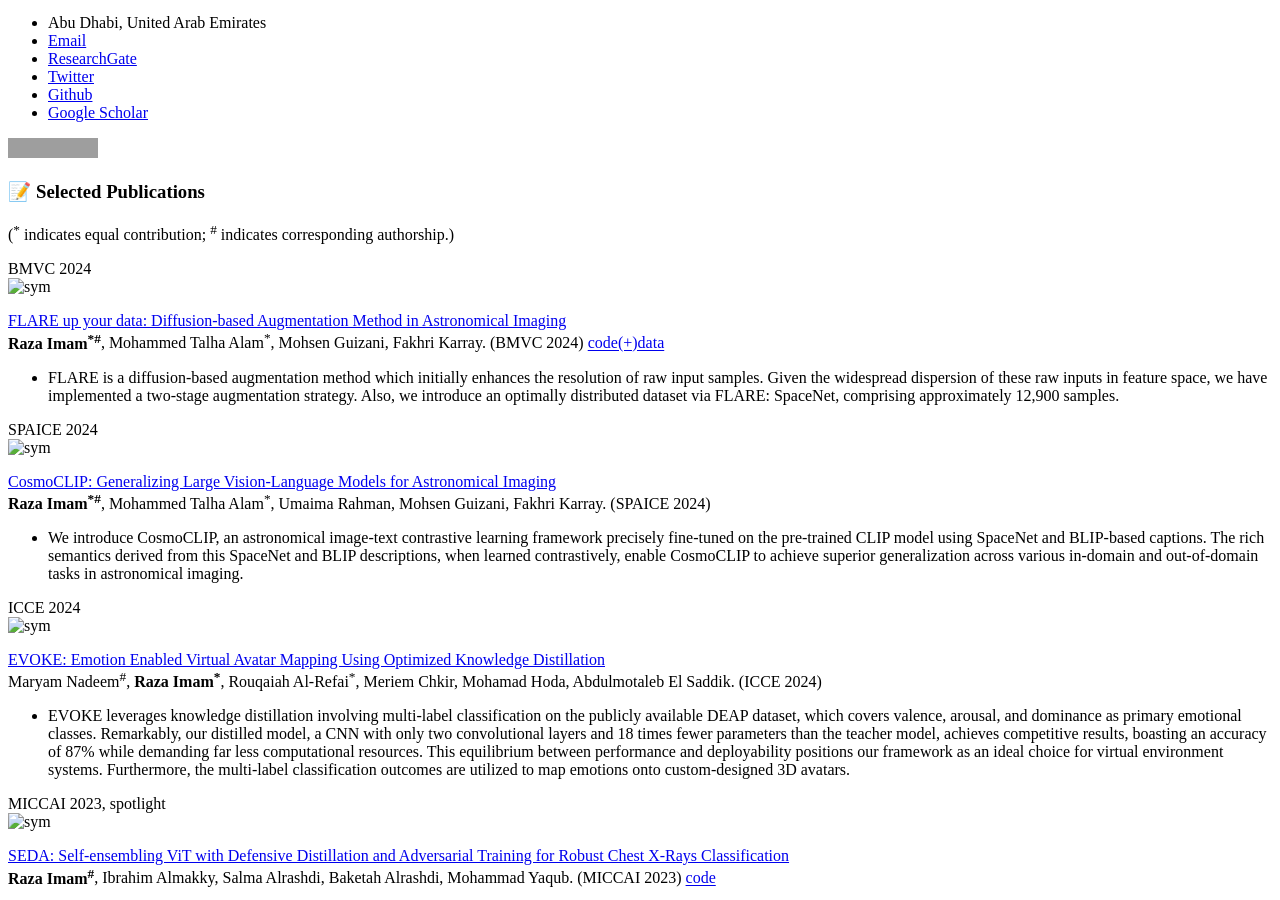
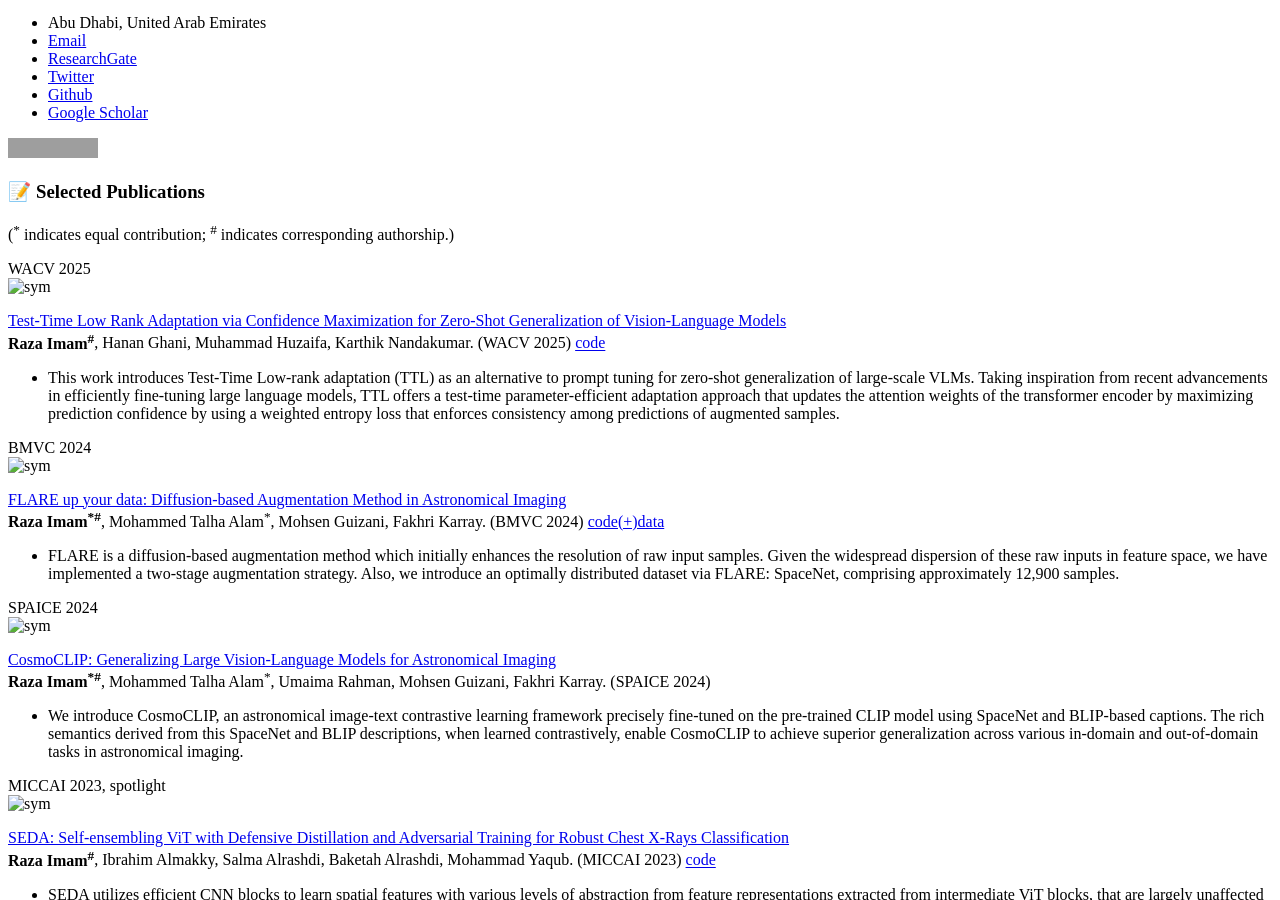
Before and after one commit to Razaimam45/razaimam45.github.io, a Jekyll site: the page built from _pages/includes/pub.md, in a window 1280 px wide and 900 px high, scrolled down 317 px. Built offline with Jekyll 4.4.1, drawn with Linux system fonts in a browser that asks for light colours; our own code applies the rules of GitHub Pages for plain Markdown files; grey boxes are pictures that could not be loaded.

Commit message:
Updated December

```diff
--- a/_pages/includes/pub.md
+++ b/_pages/includes/pub.md
@@ -14,6 +14,15 @@
 
 (<sup>*</sup> indicates equal contribution;  <sup>#</sup> indicates corresponding authorship.)
 
+
+<div class='paper-box'><div class='paper-box-image'><div><div class="badge">WACV 2025</div><img src='images/RAZA_WACV.png' alt="sym" width="100%"></div></div>
+<div class='paper-box-text' markdown="1">
+[Test-Time Low Rank Adaptation via Confidence Maximization for Zero-Shot Generalization of Vision-Language Models](https://arxiv.org/abs/2407.15913) \\
+  <b>Raza Imam<sup>#</sup></b>, Hanan Ghani, Muhammad Huzaifa, Karthik Nandakumar.  (WACV 2025) <a href="https://github.com/Razaimam45/TTL-Test-Time-Low-Rank-Adaptation">code</a>
+
+- This work introduces Test-Time Low-rank adaptation (TTL) as an alternative to prompt tuning for zero-shot generalization of large-scale VLMs. Taking inspiration from recent advancements in efficiently fine-tuning large language models, TTL offers a test-time parameter-efficient adaptation approach that updates the attention weights of the transformer encoder by maximizing prediction confidence by using a weighted entropy loss that enforces consistency among predictions of augmented samples.
+</div>
+</div>
 
 <div class='paper-box'><div class='paper-box-image'><div><div class="badge">BMVC 2024</div><img src='images/RAZA_BMVC.png' alt="sym" width="100%"></div></div>
 <div class='paper-box-text' markdown="1">
@@ -39,7 +48,7 @@
 </div>
 
 
-<div class='paper-box'><div class='paper-box-image'><div><div class="badge">ICCE 2024</div><img src='images/RAZA_evoke.png' alt="sym" width="100%"></div></div>
+<!-- <div class='paper-box'><div class='paper-box-image'><div><div class="badge">ICCE 2024</div><img src='images/RAZA_evoke.png' alt="sym" width="100%"></div></div>
 <div class='paper-box-text' markdown="1">
 
 [EVOKE: Emotion Enabled Virtual Avatar Mapping Using Optimized Knowledge Distillation](https://ieeexplore.ieee.org/abstract/document/10444200/) \\
@@ -48,7 +57,7 @@ Maryam Nadeem<sup>#</sup>, <b>Raza Imam<sup>*</sup></b>, Rouqaiah Al-Refai<sup>*
 - EVOKE leverages knowledge distillation involving multi-label classification on the publicly available DEAP dataset, which covers valence, arousal, and dominance as primary emotional classes. Remarkably, our distilled model, a CNN with only two convolutional layers and 18 times fewer parameters than the teacher model, achieves competitive results, boasting an accuracy of 87% while demanding far less computational resources. This equilibrium between performance and deployability positions our framework as an ideal choice for virtual environment systems. Furthermore, the multi-label classification outcomes are utilized to map emotions onto custom-designed 3D avatars.
 
 </div>
-</div>
+</div> -->
 
 
 <div class='paper-box'><div class='paper-box-image'><div><div class="badge">MICCAI 2023, spotlight</div><img src='images/RAZA_seda.png' alt="sym" width="100%"></div></div>
```
Also changed, not shown: _pages/includes/news.md (+3 -1 lines), _pages/includes/others.md (+5 -2 lines), images/RAZA_WACV.png (added), 1 other file.
